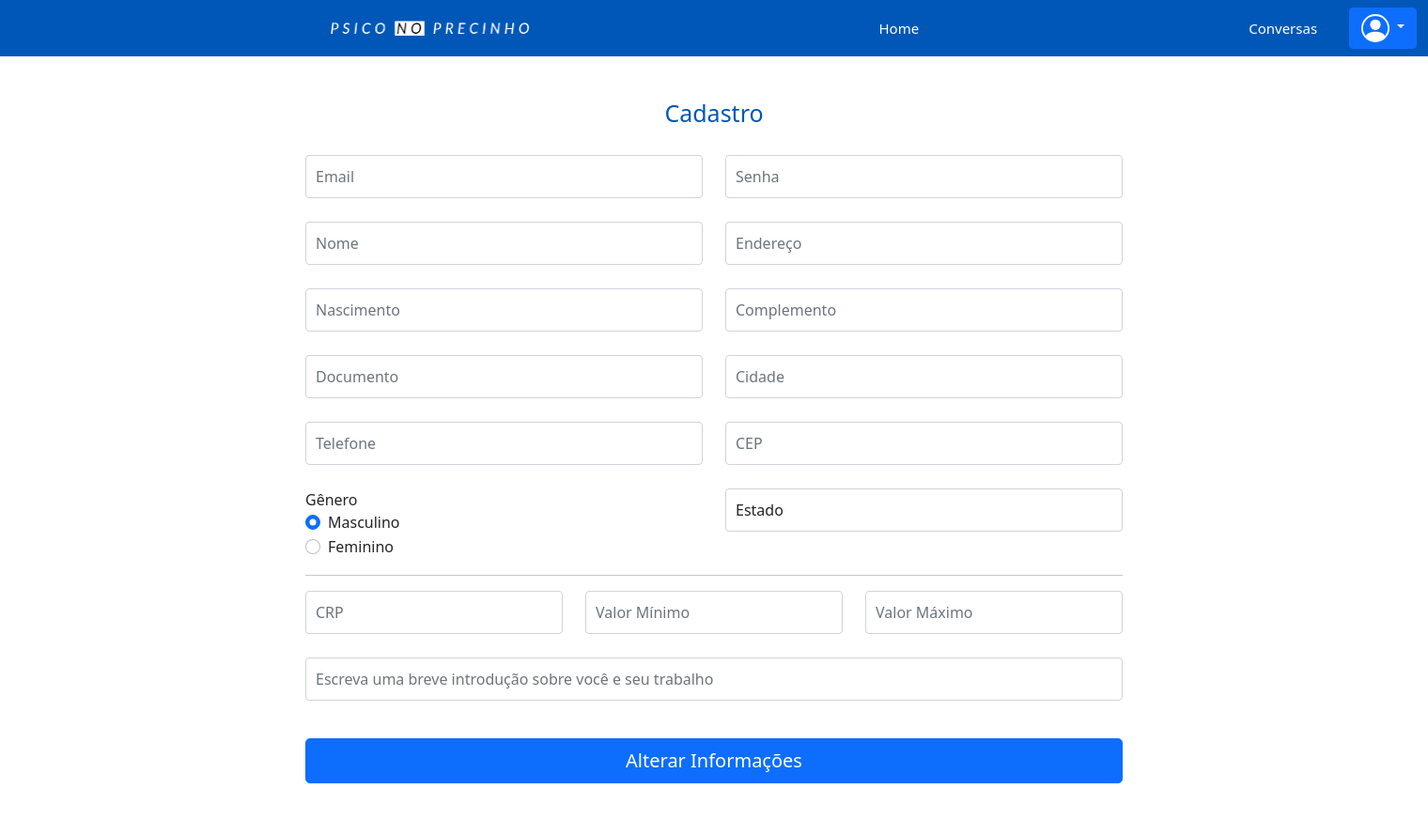
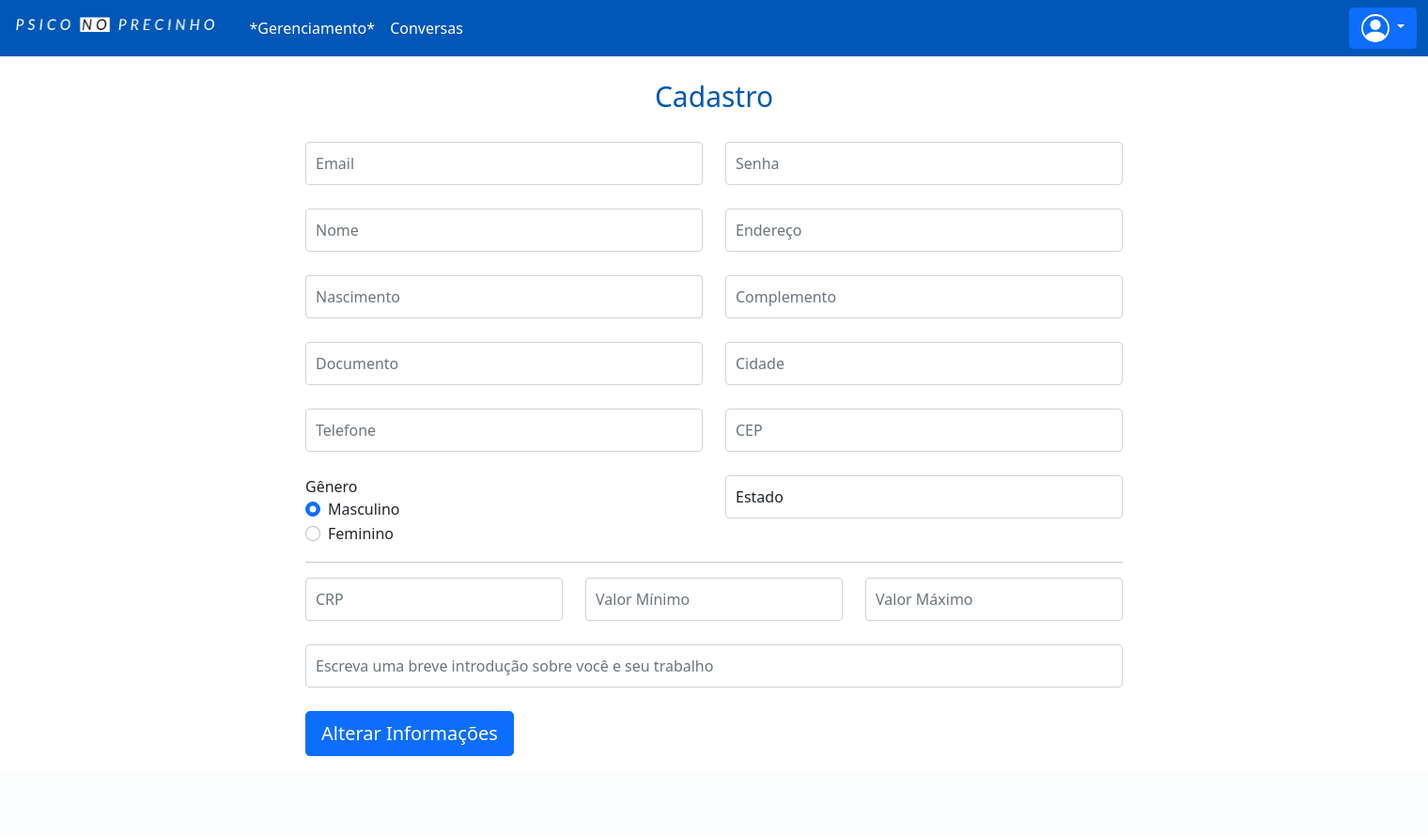
Before and after one commit to VictFer/Projeto-Front-end, a PHP site: page /AlterarPsicologo.php in a window 1520 px wide. Shown: the whole page at 94% size. After the commit the page ends 805 px from the top, so only its background shows below. Run offline with PHP 8.4, Linux system fonts and the light colour scheme.

Commit message:
Telas 'Alterar' com navbar funcionando

```diff
--- a/Telas/AlterarPsicologo.php
+++ b/Telas/AlterarPsicologo.php
@@ -1,35 +1,55 @@
-<?php
-   ob_start();
-   session_start();
-?>
+<!DOCTYPE html>
+<html lang = "en">
+    <head>
+        <meta charset="UTF-8"/>
+        <script>
+            function FillChats(){
+                const listadd = "\
+                    <a href='#' class='list-group-item list-group-item-action'>\
+                        <div class='ms-2 me-auto'>\
+                            <div class='fw-bold'>\
+                                <img src='img/avatar1.png' alt='Avatar' class='avatar'> \
+                                Paciente 1 \
+                            </div>\
+                            Content for list item \
+                        </div> \
+                        <span class='badge bg-primary rounded-pill'>14</span> \
+                    </a>";
 
-<?
-   // error_reporting(E_ALL);
-   // ini_set("display_errors", 1);
-?>
-
-<html lang = "en">
-
-<head>
-      <Title>Alterar Informações</title>
-      <link href="https://cdn.jsdelivr.net/npm/bootstrap@5.1.3/dist/css/bootstrap.min.css" rel="stylesheet" integrity="sha384-1BmE4kWBq78iYhFldvKuhfTAU6auU8tT94WrHftjDbrCEXSU1oBoqyl2QvZ6jIW3" crossorigin="anonymous">
-      <script src="https://cdn.jsdelivr.net/npm/bootstrap@5.1.3/dist/js/bootstrap.bundle.min.js" integrity="sha384-ka7Sk0Gln4gmtz2MlQnikT1wXgYsOg+OMhuP+IlRH9sENBO0LRn5q+8nbTov4+1p" crossorigin="anonymous"></script>
-
+                document.getElementById("conversas").innerHTML = listadd;
+            }
+        </script>
         <style>
-
-  body {
-
-    padding-bottom: 40px;
-    background-color: #ffffff;
+            .avatar {
+                vertical-align: middle;
+                width: 50px;
+                height: 50px;
+                border-radius: 50%;
             }
-
+            .titulo{
+                text-align: center;
+                color: #0057B7;
+                font-size: 30px;
+                margin-bottom: 30px;
+                margin-top: 10px;
+            }
+            .btnalterar{
+                width:max-content;
+                text-align:center;
+                margin-top:15px;
+            }
+            .btnalterarposition{
+                text-align: center;
+            }
+            .container {
+                align:center;
+            }
             .form-signin {
                 max-width: 900px;
                 padding: 15px;
                 margin: 0 auto;
                 border-radius:15px;
             }
-
             .form-signin .form-control {
                 position: relative;
                 height: auto;
@@ -40,37 +60,12 @@
                 font-size: 16px;
                 margin-bottom: 25px;
             }
-
-  h1{
-    text-align: center;
-    color: #0057B7;
-    font-size: 25px;
-    margin-bottom: 30px;
-    margin-top: 30px;
-  }
-
-  button[type="submit"]{
-    width:870px;
-    text-align:center;
-    margin-top:15px;
-  }
-
-  a{
-    font-size: 15px;
-    color: #0057B7;
-    margin-left:335px;
-    }
-
-
         </style>
 
     </head>
-
-
     <body>
-
         <nav class="navbar navbar-expand-lg navbar-dark " style="background-color:#0057B7;">
-            <a class="navbar-brand" href="#">
+            <a class="navbar-brand" href="index.php">
                 <img src="img/Psico_no_Precinho-logos_white.png" width="214.5" height="21.5" class="d-inline-block align-top" alt="" style="margin-left:15px;" alt="Psico no Precinho">
 		    </a>
             <div class="container-fluid">
@@ -80,10 +75,10 @@
                 <div class="collapse navbar-collapse" id="navbarSupportedContent">
                     <ul class="navbar-nav me-auto mb-2 mb-lg-0">
                         <li class="nav-item">
-                        <a class="nav-link active" aria-current="page" href="BuscarPsicologo.php">Home</a>
+                            <a class="nav-link active" aria-current="page" href="#">*Gerenciamento*</a>
                         </li>
                         <li class="nav-item">
-                        <a class="nav-link active" aria-current="page" href="ConversasPaciente.php">Conversas</a>
+                            <a class="nav-link active" aria-current="page" href="#" data-bs-toggle="modal" data-bs-target="#exampleModal" onClick="FillChats()">Conversas</a>
                         </li>
                     </ul>
 
@@ -105,72 +100,50 @@
             </div>
         </nav>
 
+        <div class="container">
             <form class = "form-signin" role = "form">
-
-    <h1>Cadastro</h1>
-
+                <h1 class='titulo'>Cadastro</h1>
                 <div class="row">
-
                     <div class="col">
                         <input type="text" class="form-control" name = "email" placeholder="Email">
                     </div>
-
                     <div class="col">
                         <input type="text" class="form-control" name = "senha" placeholder="Senha">
                     </div>
-
                 </div>
-
                 <div class="row">
-
                     <div class="col">
                         <input type="text" class="form-control" name = "nome" placeholder="Nome">
                     </div>
-
                     <div class="col">
                         <input type="text" class="form-control" name = "endereco" placeholder="Endereço">
                     </div>
-
                 </div>
-
                 <div class="row">
-
                     <div class="col">
                         <input type="text" class="form-control" name = "nascimento" placeholder="Nascimento">
                     </div>
-
                     <div class="col">
                         <input type="text" class="form-control" name = "complemento" placeholder="Complemento">
                     </div>
-
                 </div>
-
                 <div class="row">
-
                     <div class="col">
                         <input type="text" class="form-control" name = "documento" placeholder="Documento">
                     </div>
-
                     <div class="col">
                         <input type="text" class="form-control" name = "cidade" placeholder="Cidade">
                     </div>
-
                 </div>
-
                 <div class="row">
-
                     <div class="col">
                     <input type="text" class="form-control" name = "telefone"placeholder="Telefone">
                     </div>
-
                     <div class="col">
                     <input type="text" class="form-control" name = "cep" placeholder="CEP">
                     </div>
-
                 </div>
-
                 <div class="row">
-
                     <div class="col">
                         <label>Gênero</label>
                         <div class="form-check">
@@ -186,7 +159,6 @@
                             </label>
                         </div>
                     </div>
-
                     <div class="col">
                         <select id="estado" class="form-control">
                         <option selected>Estado</option>
@@ -194,32 +166,45 @@
                         </select>
                     </div>
                 </div>
-
                 <hr/>
-
                 <div class="row">
-
                     <div class="col">
                         <input type="text" class="form-control" name = "crp" placeholder="CRP">
                     </div>
-
                     <div class="col">
                         <input type="text" class="form-control" name = "valormi" placeholder="Valor Mínimo">
                     </div>
-
                     <div class="col">
                         <input type="text" class="form-control" name = "valormax" placeholder="Valor Máximo">
                     </div>
-
                 </div>
-
                 <div class="col">
                     <input type="text" class="form-control" name = "descrição" placeholder="Escreva uma breve introdução sobre você e seu trabalho">
                 </div>
+                <button class = "btn btn-lg btn-primary btn-block" type = "submit" name = "entrar">Alterar Informações</button>
+            </form>
+        </div>
 
+        <div class="modal fade" id="exampleModal" tabindex="-1" aria-labelledby="exampleModalLabel" aria-hidden="true">
+            <div class="modal-dialog">
+                <div class="modal-content">
+                <div class="modal-header">
+                    <h5 class="modal-title" id="exampleModalLabel">Conversas</h5>
+                    <button type="button" class="btn-close" data-bs-dismiss="modal" aria-label="Close"></button>
+                </div>
+                <div class="modal-body">
+                    <div class="list-group" id="conversas">
+                    </div>
+                </div>
+                    <div class="modal-footer">
+                        <button type="button" class="btn btn-primary" data-bs-dismiss="modal">Fechar</button>
+                    </div>
+                </div>
+            </div>
+        </div>
 
-    <button class = "btn btn-lg btn-primary btn-block" type = "submit" name = "entrar">Alterar Informações</button>
+        <link href="https://cdn.jsdelivr.net/npm/bootstrap@5.1.3/dist/css/bootstrap.min.css" rel="stylesheet" integrity="sha384-1BmE4kWBq78iYhFldvKuhfTAU6auU8tT94WrHftjDbrCEXSU1oBoqyl2QvZ6jIW3" crossorigin="anonymous">
+        <script src="https://cdn.jsdelivr.net/npm/bootstrap@5.1.3/dist/js/bootstrap.bundle.min.js" integrity="sha384-ka7Sk0Gln4gmtz2MlQnikT1wXgYsOg+OMhuP+IlRH9sENBO0LRn5q+8nbTov4+1p" crossorigin="anonymous"></script>
 
-
-  </form>
     </body>
+</html>
--- a/Telas/geral/navbarPsicologo.php
+++ b/Telas/geral/navbarPsicologo.php
@@ -9,7 +9,7 @@
                         <div class='ms-2 me-auto'>\
                             <div class='fw-bold'>\
                                 <img src='img/avatar1.png' alt='Avatar' class='avatar'> \
-                                Psicologo 1 \
+                                Paciente 1 \
                             </div>\
                             Content for list item \
                         </div> \
@@ -41,7 +41,7 @@
                 <div class="collapse navbar-collapse" id="navbarSupportedContent">
                     <ul class="navbar-nav me-auto mb-2 mb-lg-0">
                         <li class="nav-item">
-                            <a class="nav-link active" aria-current="page" href="BuscarPsicologo.php">Buscar Psicólogos</a>
+                            <a class="nav-link active" aria-current="page" href="#">*Gerenciamento*</a>
                         </li>
                         <li class="nav-item">
                             <a class="nav-link active" aria-current="page" href="#" data-bs-toggle="modal" data-bs-target="#exampleModal" onClick="FillChats()">Conversas</a>
```
Also changed, not shown: Telas/geral/img/avatar1.png (added), Telas/geral/img/avatar2.png (added), Telas/geral/img/avatar3.png (added), Telas/geral/img/avatar4.png (added), Telas/geral/img/avatar5.png (added), Telas/img/Psico_no_Precinho-logos_white.png (added), Telas/img/avatar1.png (added), Telas/img/avatar2.png (added), Telas/img/avatar3.png (added), Telas/img/avatar4.png (added), Telas/img/avatar5.png (added), img/avatar1.png (added), img/avatar2.png (added), img/avatar3.png (added), 2 more files. Lines whose indentation alone changed are shown as unchanged.
